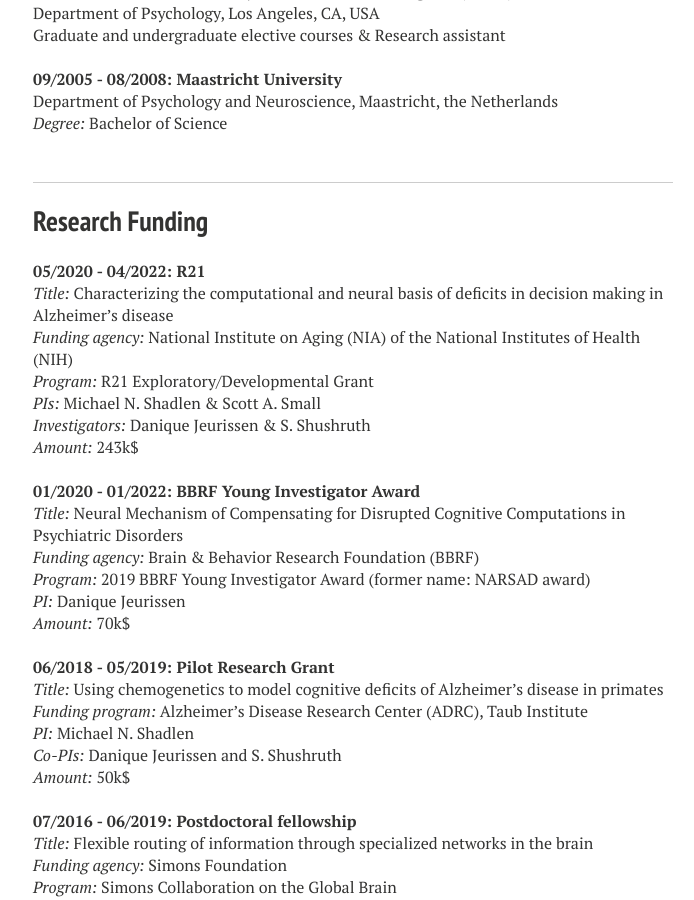
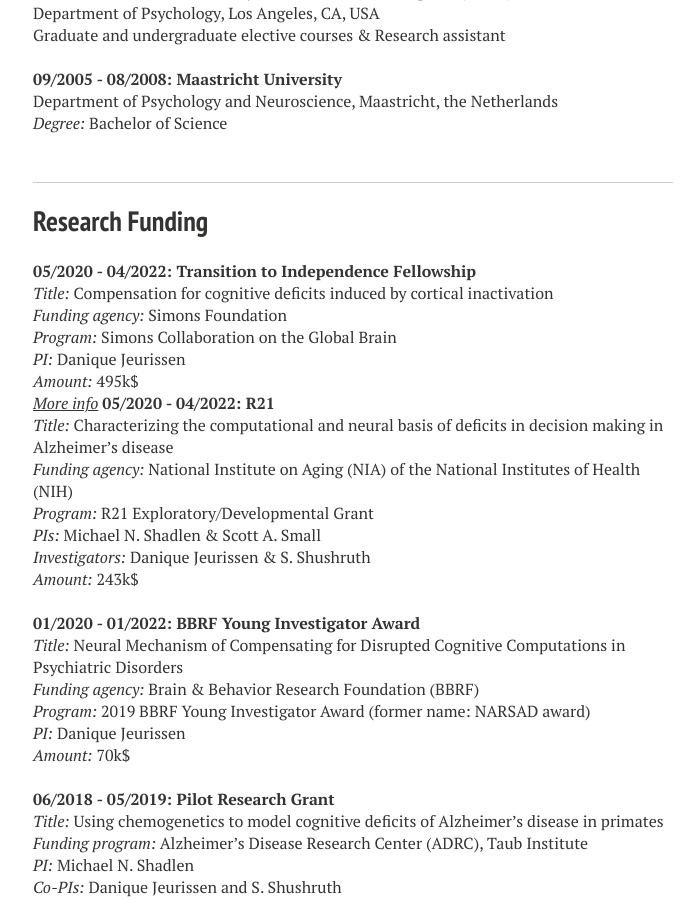
Before and after one commit to DaniqueJeurissen/DaniqueJeurissen.github.io, a Jekyll site: the page built from cv/index.md, in a window 1280 px wide and 900 px high, scrolled down 1324 px. Shown: the whole window, without its empty margins (287-981 px from the left). Built offline with Jekyll 4.4.1, drawn with Linux system fonts in a browser that asks for light colours; nearby versions of some CDN libraries.

Commit message:
Adding SCGB TTI award to CV

```diff
--- a/cv/index.md
+++ b/cv/index.md
@@ -54,6 +54,13 @@ _Degree:_ Bachelor of Science<br/><br/>
 
 ## Research Funding
 
+**05/2020 -	04/2022: Transition to Independence Fellowship**<br/>
+_Title:_ Compensation for cognitive deficits induced by cortical inactivation<br/>
+_Funding agency:_ Simons Foundation<br/>
+_Program:_ Simons Collaboration on the Global Brain<br/>
+_PI:_ Danique Jeurissen<br/>
+_Amount:_ 495k$<br/>
+[_More info_](https://www.simonsfoundation.org/2022/07/15/seven-neuroscientists-awarded-transition-to-independence-fellowships-by-the-simons-collaboration-on-the-global-brain/)
 **05/2020 -	04/2022: R21**<br/>
 _Title:_ Characterizing the computational and neural basis of deficits in decision making in Alzheimer's disease<br/>
 _Funding agency:_ National Institute on Aging (NIA) of the National Institutes of Health (NIH)<br/>
```
Also changed, not shown: 1 other file.
